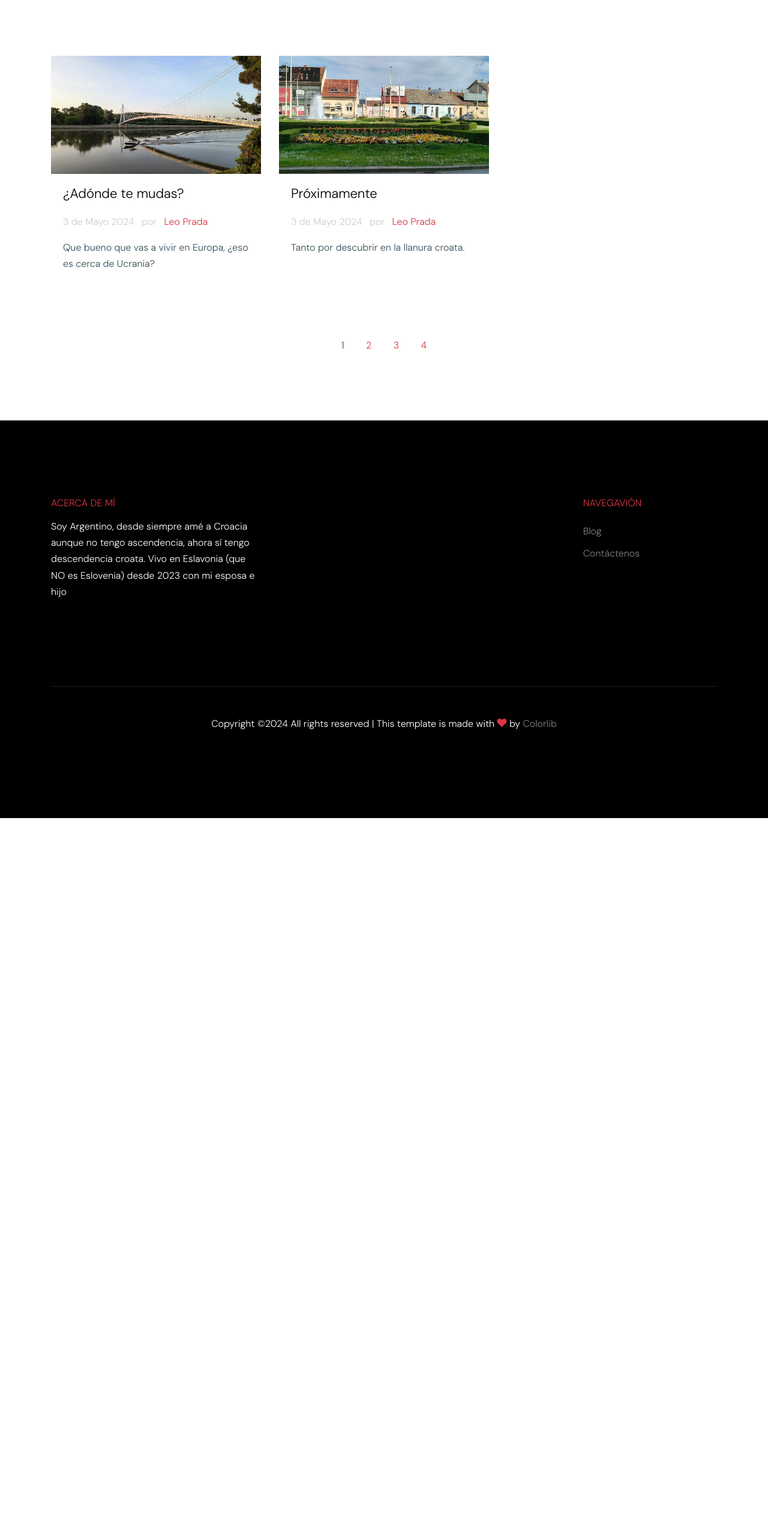
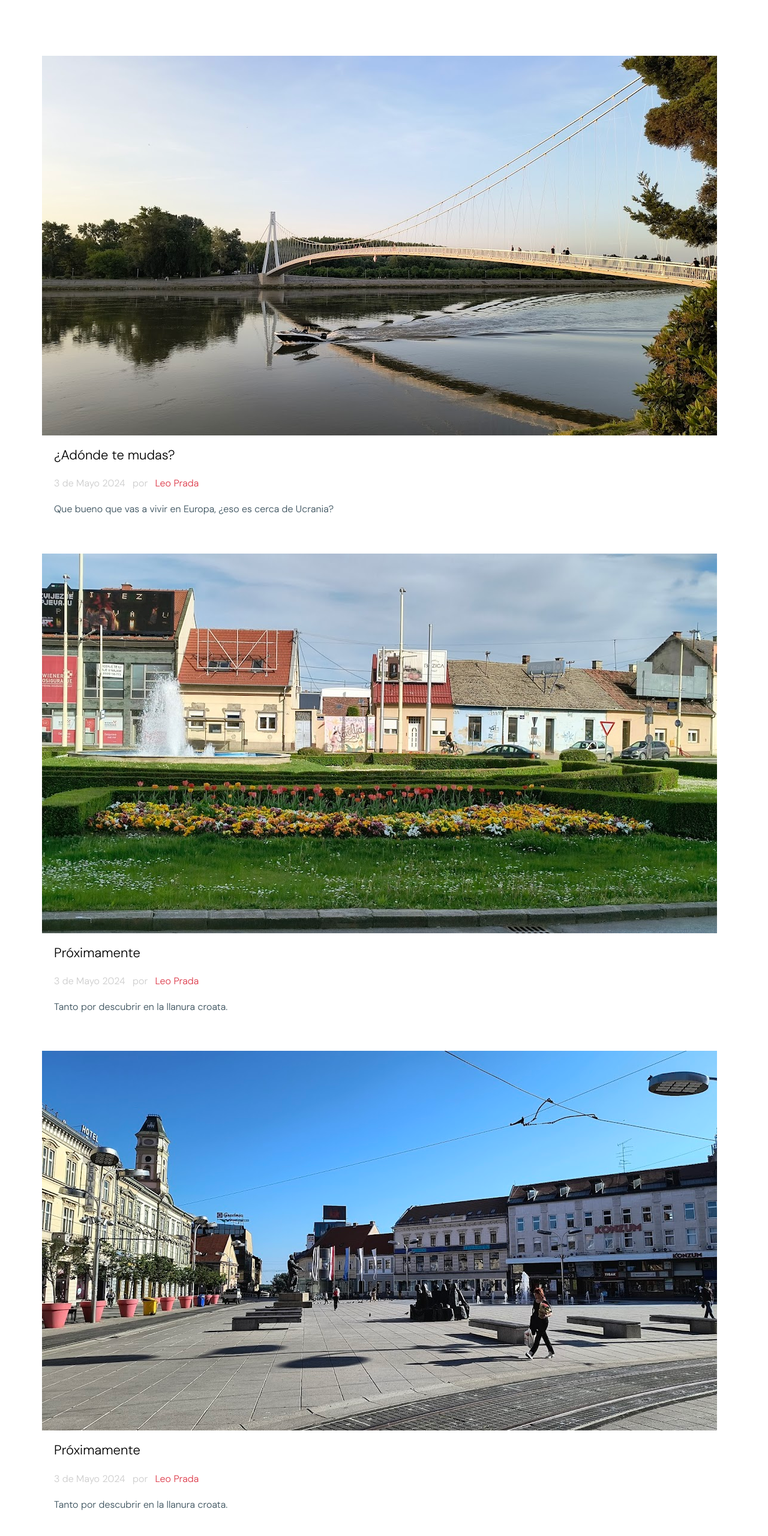
Before and after one commit to leandroprada/eslavonia, a plain HTML site: page blog.html in a window 1280 px wide. Shown: the part 1164-3725 px from the top of the page at 60% size. Before the commit the page ends 2528 px from the top, so only its background shows below. Drawn offline with Linux system fonts and the light colour scheme; files whose address does not match are found by name.

Commit message:
added favicons

```diff
--- a/blog.html
+++ b/blog.html
@@ -10,6 +10,13 @@
     <link href="https://fonts.googleapis.com/css?family=DM+Sans:300,400,700&display=swap" rel="stylesheet">
 
     <link rel="stylesheet" href="fonts/icomoon/style.css">
+	<link rel="apple-touch-icon" sizes="180x180" href="/apple-touch-icon.png">
+<link rel="icon" type="image/png" sizes="32x32" href="/favicon-32x32.png">
+<link rel="icon" type="image/png" sizes="16x16" href="/favicon-16x16.png">
+<link rel="manifest" href="/site.webmanifest">
+<link rel="mask-icon" href="/safari-pinned-tab.svg" color="#5bbad5">
+<meta name="msapplication-TileColor" content="#da532c">
+<meta name="theme-color" content="#ffffff">
 
     <link rel="stylesheet" href="css/bootstrap.min.css">
     <link rel="stylesheet" href="css/bootstrap-datepicker.css">
@@ -114,7 +121,7 @@
         </div>
 
         <div class="row" id="blog">
-          <div class="col-lg-4 col-md-6 mb-4">
+          <div class="col-lg-4col-md-6 mb-4">
             <div class="post-entry-1 h-100">
               <a href="single.html">
                 <img src="images/img_1.jpg" alt="Image"
@@ -128,7 +135,7 @@
               </div>
             </div>
           </div>
-          <div class="col-lg-4 col-md-6 mb-4">
+          <div class="col-lg-4col-md-6 mb-4">
             <div class="post-entry-1 h-100">
               <a href="single.html">
                 <img src="images/img_2.jpg" alt="Image"
@@ -142,6 +149,22 @@
               </div>
             </div>
           </div>
+
+		   <div class="col-lg-4col-md-6 mb-4">
+            <div class="post-entry-1 h-100">
+              <a href="single.html">
+                <img src="images/img_3.jpg" alt="Image"
+                 class="img-fluid">
+              </a>
+              <div class="post-entry-1-contents">
+
+                <h2><a href="single.html">Próximamente</a></h2>
+                <span class="meta d-inline-block mb-3">3 de Mayo 2024 <span class="mx-2">por</span> <a href="https://www.linkedin.com/in/leandroprada" target="_blank">Leo Prada</a></span>
+                <p>Tanto por descubrir en la llanura croata.</p>
+              </div>
+            </div>
+          </div>
+
 
 
 
@@ -159,7 +182,7 @@
     <footer class="site-footer">
       <div class="container">
         <div class="row">
-          <div class="col-lg-4">
+          <div class="col-lg-6">
             <h2 class="footer-heading mb-3">Acerca de mí</h2>
                 <p class="mb-5">Soy Argentino, desde siempre amé a Croacia aunque no tengo ascendencia, ahora sí tengo descendencia croata. Vivo en Eslavonia (que NO es Eslovenia) desde 2023 con mi esposa e hijo </p>
 
@@ -167,7 +190,7 @@
           </div>
           <div class="col-lg-8 ml-auto">
             <div class="row">
-              <div class="col-lg-4 ml-auto">
+              <div class="col-lg-4ml-auto">
                <!--  <h2 class="footer-heading mb-4">Navigation</h2>
                 <ul class="list-unstyled">
                   <li><a href="#">About Us</a></li>
@@ -177,7 +200,7 @@
                   <li><a href="#">Contact Us</a></li>
                 </ul> -->
               </div>
-              <div class="col-lg-4">
+              <div class="col-lg-6">
                 <h2 class="footer-heading mb-4">Navegavión</h2>
                 <ul class="list-unstyled">
                   <li><a href="#">Blog</a></li>
```
Also changed, not shown: contact.html (+7 -1 lines), single.html (+7 -1 lines).
